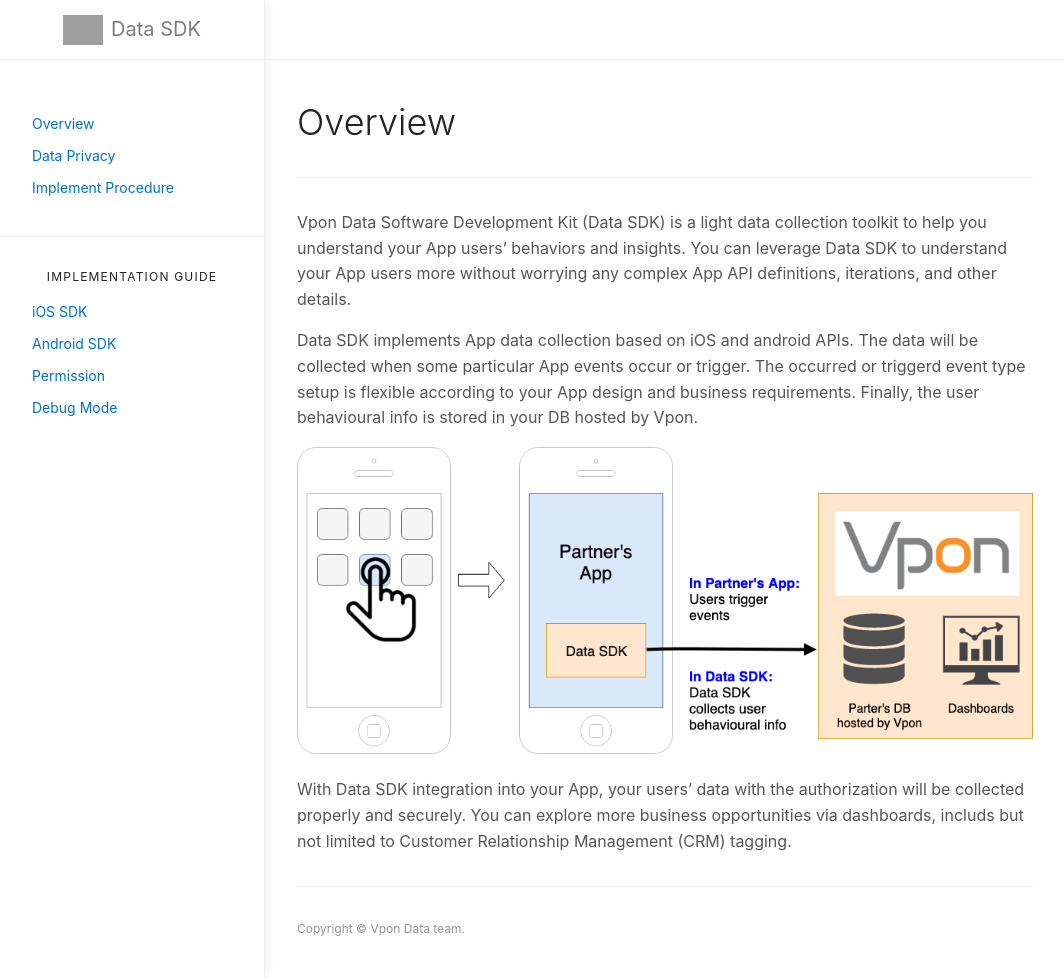
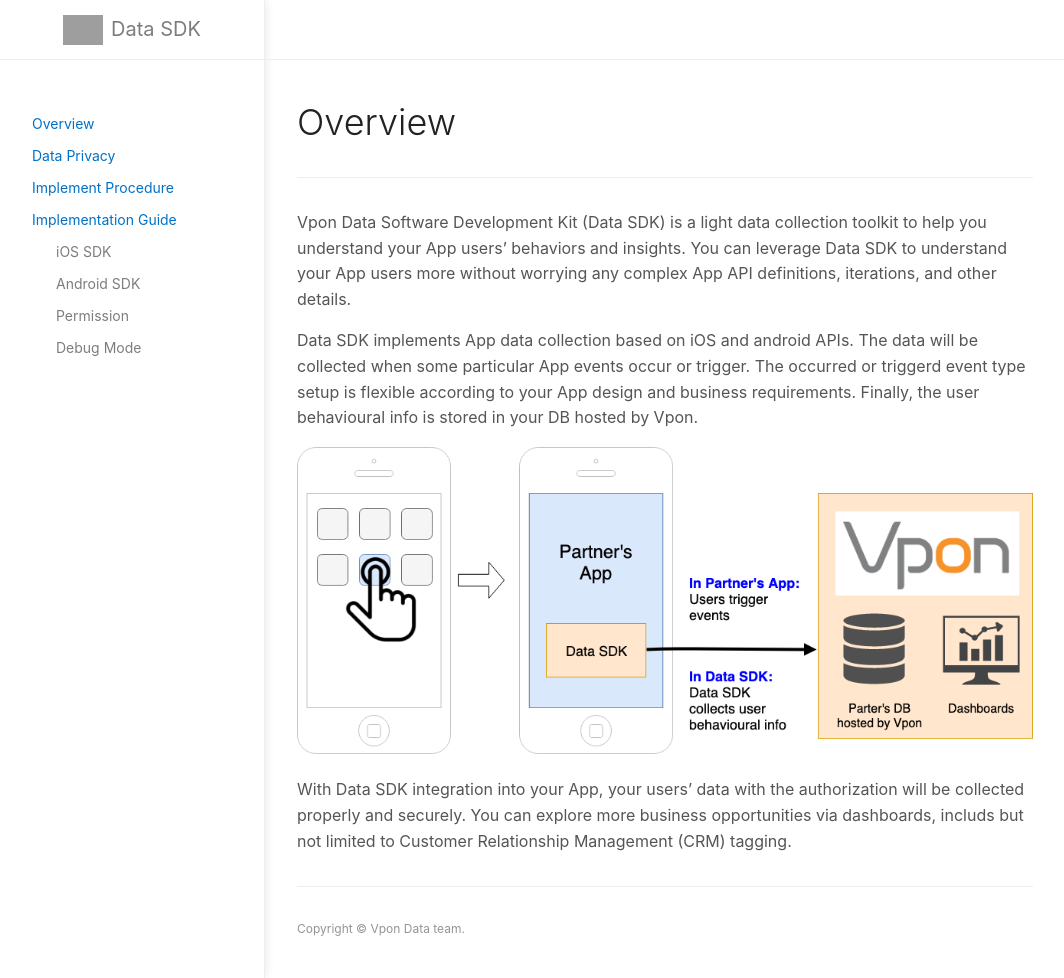
Before and after one commit to vpon-data/data-sdk, a Jekyll site: the page built from index.md, in a window 1280 px wide and 978 px high. Shown: the whole window, without its empty margins (107-1171 px from the left). Built offline with Jekyll 4.4.1, drawn with Linux system fonts in a browser that asks for light colours; grey boxes are pictures that could not be loaded.

Commit message:
Style: Change menu main&sub level style

```diff
--- a/_includes/nav.html
+++ b/_includes/nav.html
@@ -5,11 +5,12 @@
       <a class="nav-list-link" href="{{ item.url }}">{{ item.page }}</a>
     </li>
   {% else %}
-    <hr>
-    <h4 style="text-align:center">{{ item.page }}</h4>
+    <li class="nav-list-item">
+      <a class="nav-list-link" href="javascript: void(0);">{{ item.page }}</a>
+    </li>
   {% endif %}
   {% for entry in item.subfolderitems %}
-    <li class="nav-list-item">
+    <li class="nav-list-item sub">
       <a class="nav-list-link" href="{{ entry.url }}">{{ entry.page }}</a>
     </li>
   {% endfor %}
--- a/_sass/navigation.scss
+++ b/_sass/navigation.scss
@@ -16,6 +16,13 @@
 
     @include mq(md) {
       @include fs-3;
+    }
+
+    &.sub{
+      .nav-list-link {
+        padding-left: 3.5rem;
+        color: rgb(125, 125, 125);
+      }
     }
 
     .nav-list-link {
```
